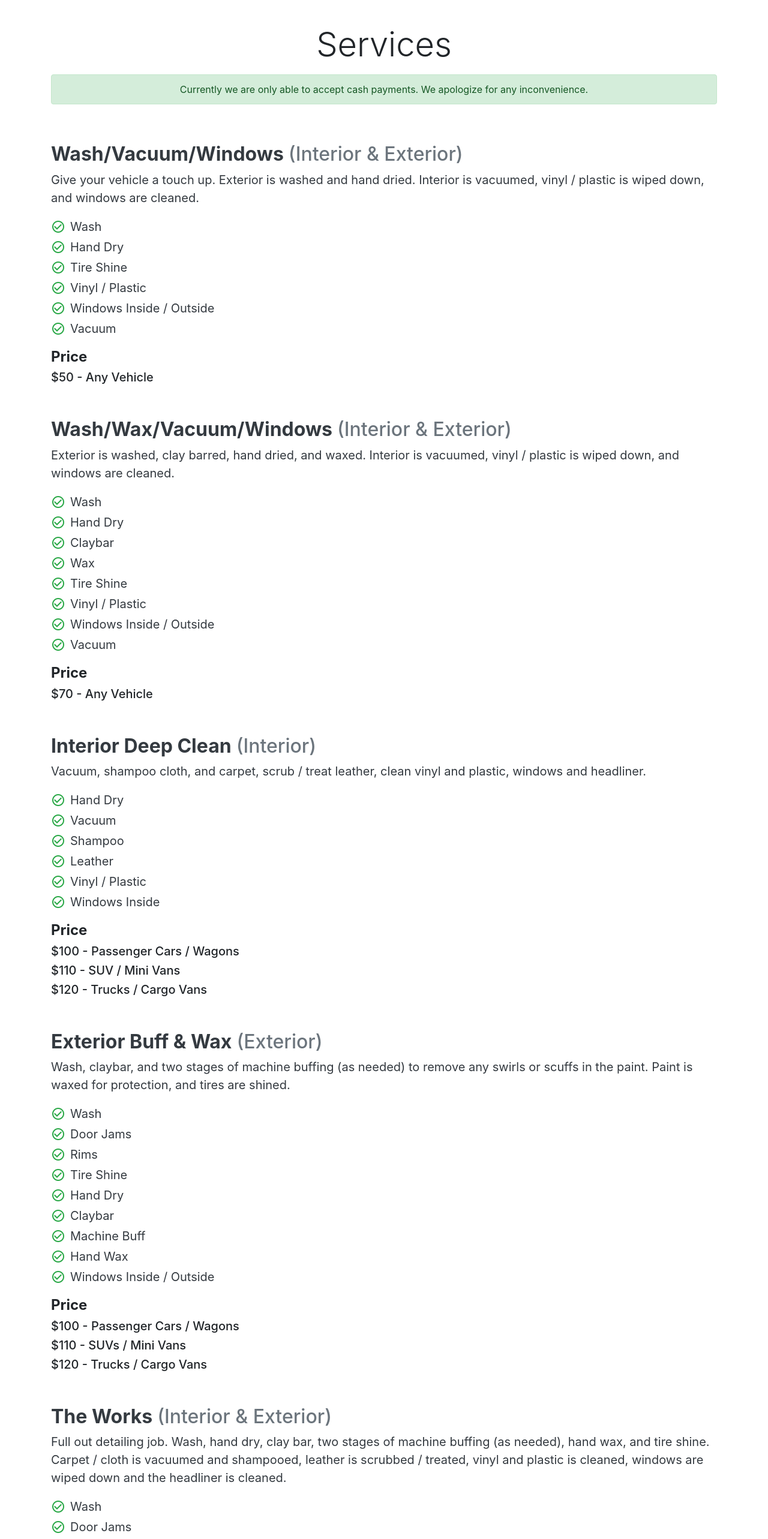
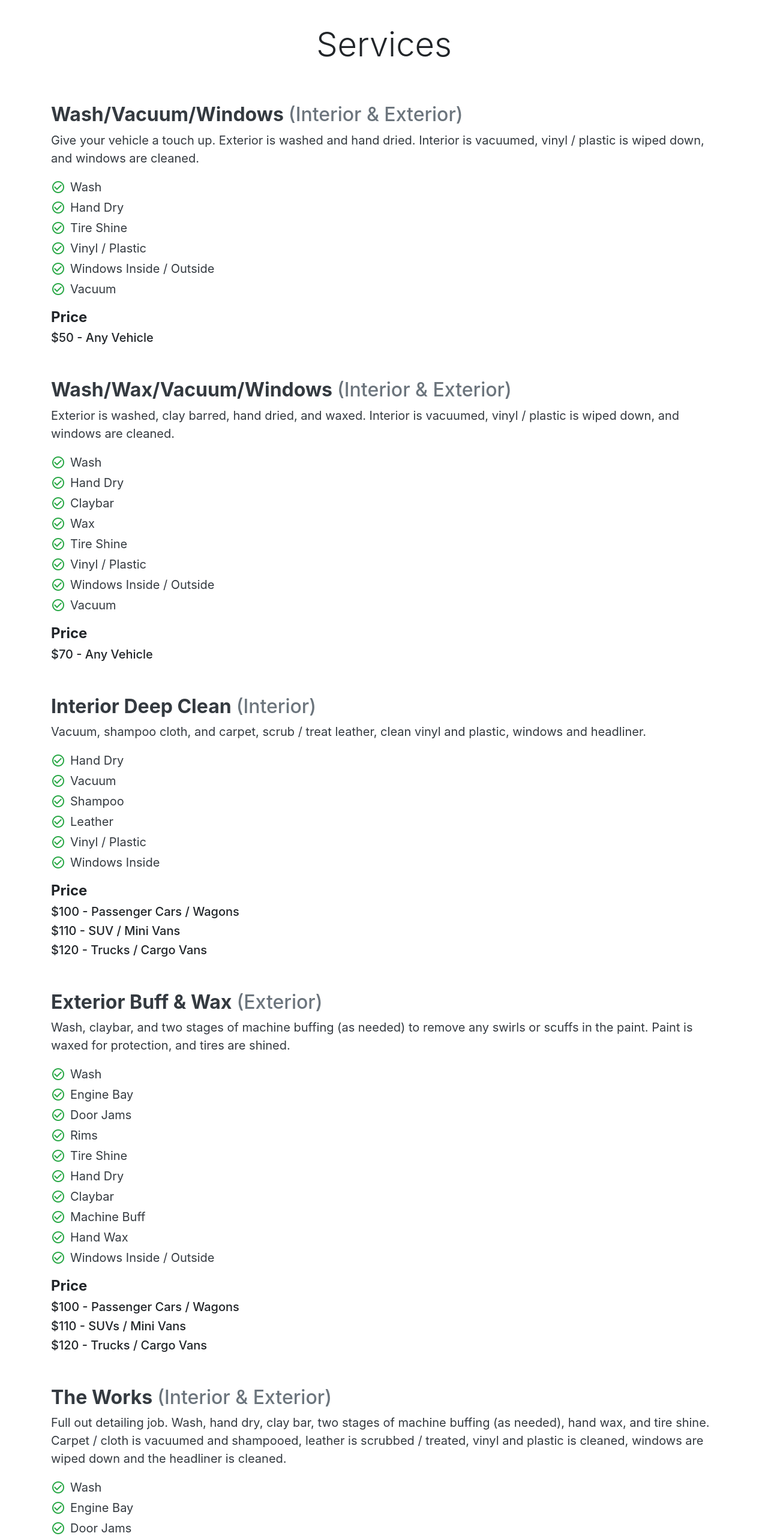
Before and after one commit to EddieAbbondanzio/EdsAutoDetailing.com, a Vue app: page /#/services in a window 1280 px wide. Shown: the part 120-2686 px from the top of the page at 60% size. Built offline with nearby package versions, Linux system fonts and the light colour scheme.

Commit message:
Feature: Removed cash only warning and added engine bay perk

```diff
--- a/src/views/services.vue
+++ b/src/views/services.vue
@@ -25,10 +25,6 @@ li {
                 <div class="d-flex flex-row align-items-center justify-content-center pb-3">
                     <h1 class="display-4 text-center mb-0">Services</h1>
                 </div>
-
-                <div
-                    class="alert alert-success"
-                >Currently we are only able to accept cash payments. We apologize for any inconvenience.</div>
             </div>
         </div>
 
@@ -188,6 +184,9 @@ li {
                             <material-icon icon="check_circle_outline" variant="success"/>Wash
                         </li>
                         <li>
+                            <material-icon icon="check_circle_outline" variant="success"/>Engine Bay
+                        </li>
+                        <li>
                             <material-icon icon="check_circle_outline" variant="success"/>Door Jams
                         </li>
                         <li>
@@ -240,6 +239,9 @@ li {
                     <ul class="list-unstyled">
                         <li>
                             <material-icon icon="check_circle_outline" variant="success"/>Wash
+                        </li>
+                        <li>
+                            <material-icon icon="check_circle_outline" variant="success"/>Engine Bay
                         </li>
                         <li>
                             <material-icon icon="check_circle_outline" variant="success"/>Door Jams
```
